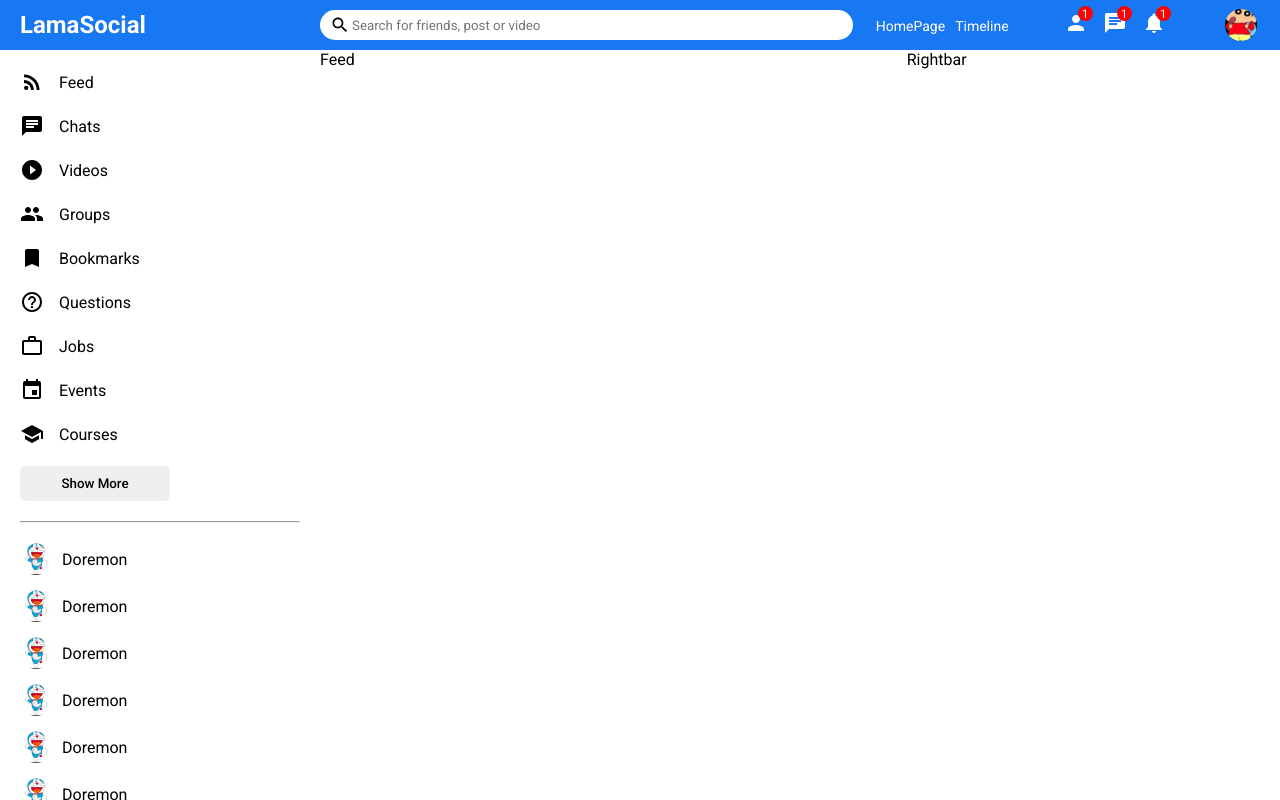
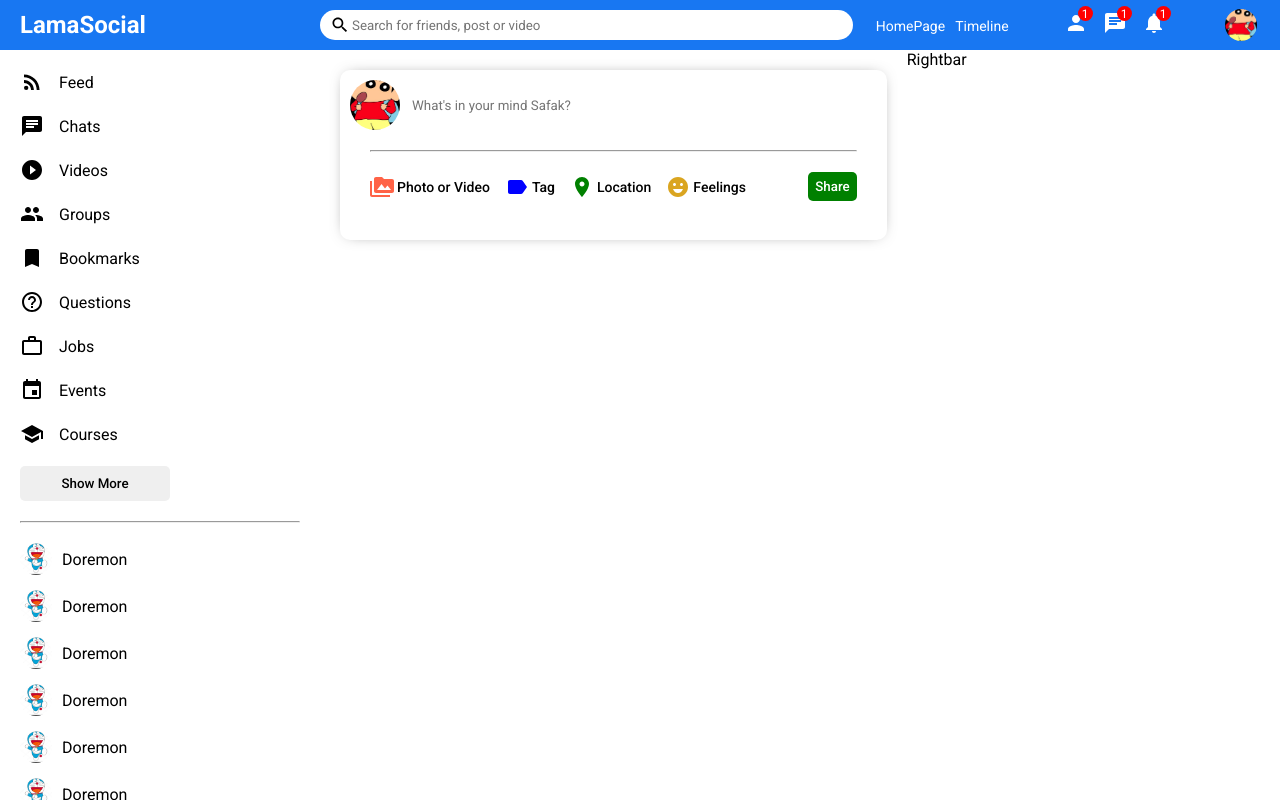
Before and after one commit to nikhilmaske-2001/React-social-media, a React (Create React App) app: page / in a window 1280 px wide. Built offline with nearby package versions, Linux system fonts and the light colour scheme.

Commit message:
Created feed page.

```diff
--- a/public/index.html
+++ b/public/index.html
@@ -5,7 +5,7 @@
     <meta name="viewport" content="width=device-width, initial-scale=1" />
     <meta name="description" content="Web site created using create-react-app" />
     <link
-    href="https://fonts.googleapis.com/css2?family=Roboto:ital,wght@0,100;0,300;0,400;0,500;0,700;0,900;1,500&display=swap"
+    href="https://fonts.googleapis.com/css2?family=Roboto:ital,wght@0,100;0,300;0,400;0,500;0,500;0,700;0,900;1,500&display=swap"
     rel="stylesheet">
     <link rel="stylesheet" href="style.css">
     <meta
--- a/src/components/feed/Feed.jsx
+++ b/src/components/feed/Feed.jsx
@@ -1,9 +1,12 @@
+import Share from "../share/Share";
 import "./feed.css";
 
 export default function Feed() {
-    return (
-        <div className="feed">
-            Feed
-        </div>
-    )
+  return (
+    <div className="feed">
+      <div className="feedWrapper">
+        <Share />
+      </div>
+    </div>
+  );
 }
--- a/src/components/feed/feed.css
+++ b/src/components/feed/feed.css
@@ -1,3 +1,7 @@
 .feed {
   flex: 5.5;
 }
+
+.feedWrapper {
+  padding: 20px;
+}
--- /dev/null
+++ b/src/components/share/Share.jsx
@@ -0,0 +1,40 @@
+import "./share.css";
+import {PermMedia, Label,Room, EmojiEmotions} from "@material-ui/icons"
+
+export default function Share() {
+  return (
+    <div className="share">
+      <div className="shareWrapper">
+        <div className="shareTop">
+          <img className="shareProfileImg" src="/assets/person/1.jpeg" alt="" />
+          <input
+            placeholder="What's in your mind Safak?"
+            className="shareInput"
+          />
+        </div>
+        <hr className="shareHr"/>
+        <div className="shareBottom">
+            <div className="shareOptions">
+                <div className="shareOption">
+                    <PermMedia htmlColor="tomato" className="shareIcon"/>
+                    <span className="shareOptionText">Photo or Video</span>
+                </div>
+                <div className="shareOption">
+                    <Label htmlColor="blue" className="shareIcon"/>
+                    <span className="shareOptionText">Tag</span>
+                </div>
+                <div className="shareOption">
+                    <Room htmlColor="green" className="shareIcon"/>
+                    <span className="shareOptionText">Location</span>
+                </div>
+                <div className="shareOption">
+                    <EmojiEmotions htmlColor="goldenrod" className="shareIcon"/>
+                    <span className="shareOptionText">Feelings</span>
+                </div>
+            </div>
+            <button className="shareButton">Share</button>
+        </div>
+      </div>
+    </div>
+  );
+}
--- /dev/null
+++ b/src/components/share/share.css
@@ -0,0 +1,76 @@
+.share {
+  width: 100%;
+  height: 170px;
+  border-radius: 10px;
+  -webkit-box-shadow: 0px 0px 16px -8px rgba(0, 0, 0, 0.68);
+  box-shadow: 0px 0px 16px -8px rgba(0, 0, 0, 0.68);
+}
+
+.shareWrapper {
+  padding: 10px;
+}
+
+.shareTop {
+  display: flex;
+  align-items: center;
+}
+
+.shareProfileImg {
+  width: 50px;
+  height: 50px;
+  border-radius: 50%;
+  object-fit: cover;
+  margin-right: 10px;
+}
+
+.shareInput {
+  border: none;
+  width: 80%;
+}
+
+.shareInput:focus {
+  outline: none;
+}
+
+.shareHr {
+  margin: 20px;
+}
+
+.shareBottom {
+  display: flex;
+  align-items: center;
+  justify-content: space-between;
+}
+
+.shareOptions {
+  display: flex;
+  margin-left: 20px;
+}
+
+.shareOption {
+  display: flex;
+  align-items: center;
+  margin-right: 15px;
+  cursor: pointer;
+}
+
+.shareIcon {
+  font-size: 18px;
+  margin-right: 3px;
+}
+
+.shareOptionText {
+  font-size: 14px;
+  font-weight: 500;
+}
+
+.shareButton {
+  border: none;
+  padding: 7px;
+  border-radius: 5px;
+  background-color: green;
+  font-weight: 500;
+  margin-right: 20px;
+  cursor: pointer;
+  color: white;
+}
```
Also changed, not shown: src/components/post/Post.jsx (added), src/components/post/post.css (added).
